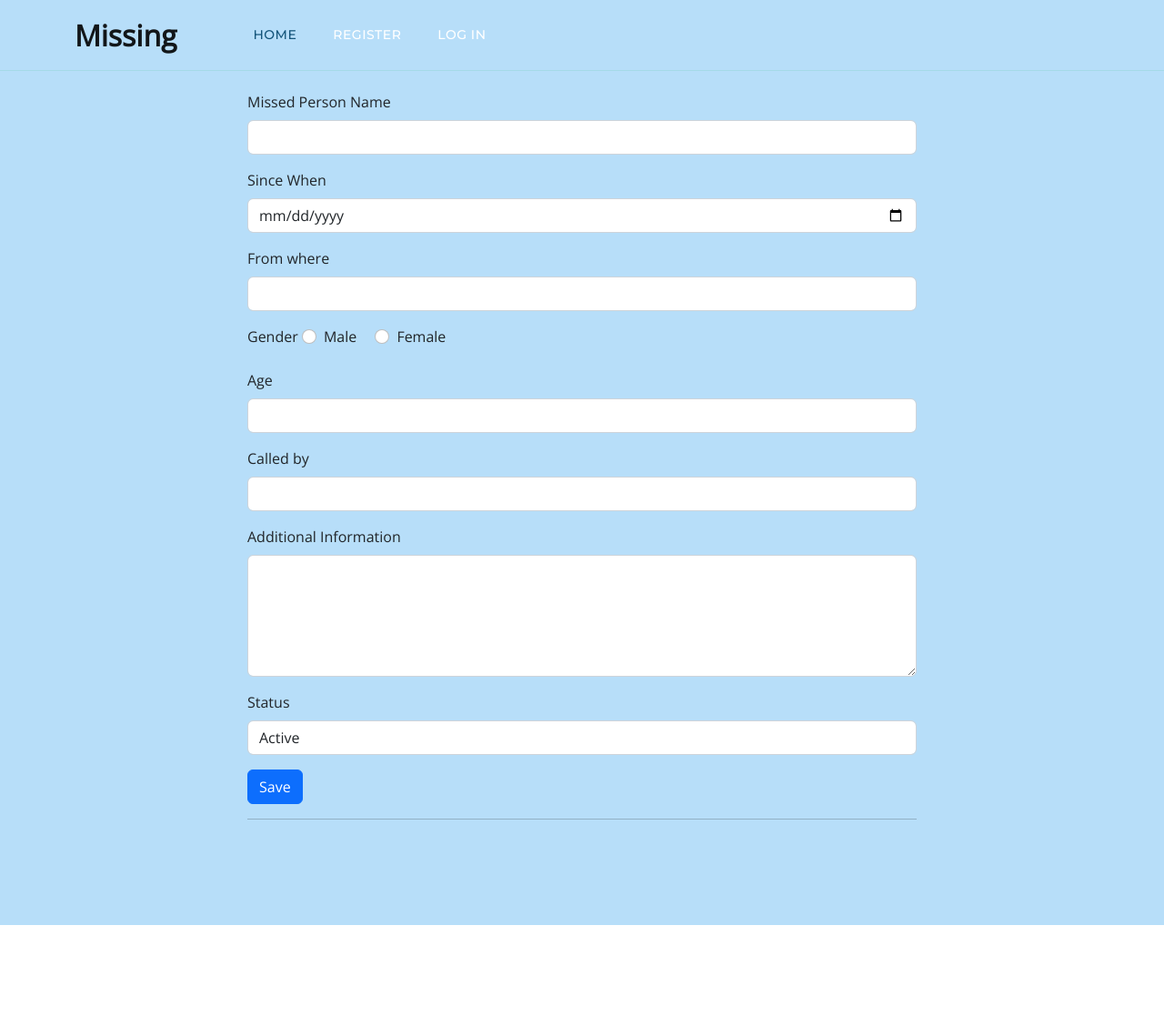
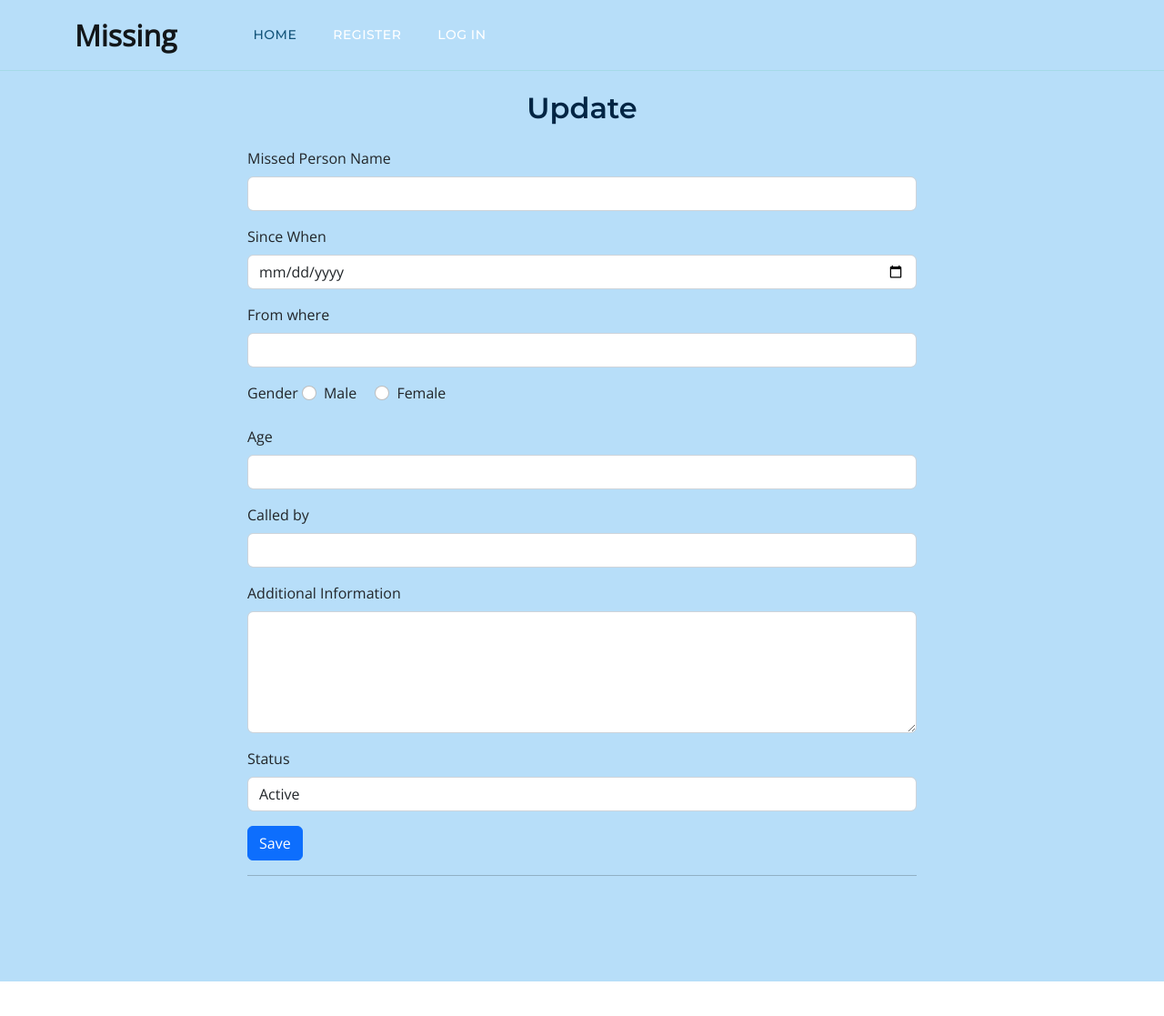
Before and after one commit to eyoul/missing_person, a Flask app: template missing/templates/blog/update.html in a window 1280 px wide. Shown: the top 1117 px of the page at 91% size. Run offline with Flask 3, Linux system fonts and the light colour scheme; the template is opened without the code that fills it, so the values that code supplies are empty; some libraries are stand-ins or nearby versions.

Commit message:
Update update.html

```diff
--- a/missing/templates/blog/update.html
+++ b/missing/templates/blog/update.html
@@ -6,6 +6,7 @@
     <div class="row justify-content-center">
       <div class="col-md-8">
         <form method="post">
+          <h3 class="mb-4" style="text-align: center; color: rgb(2, 37, 68);">Update</h3>
           <div class="mb-3">
             <label for="missed_name" class="form-label">Missed Person Name</label>
             <input type="text" class="form-control" id="missed_name" name="missed_name" value="{{ request.form['missed_name'] or post['missed_name'] }}" required>
```
